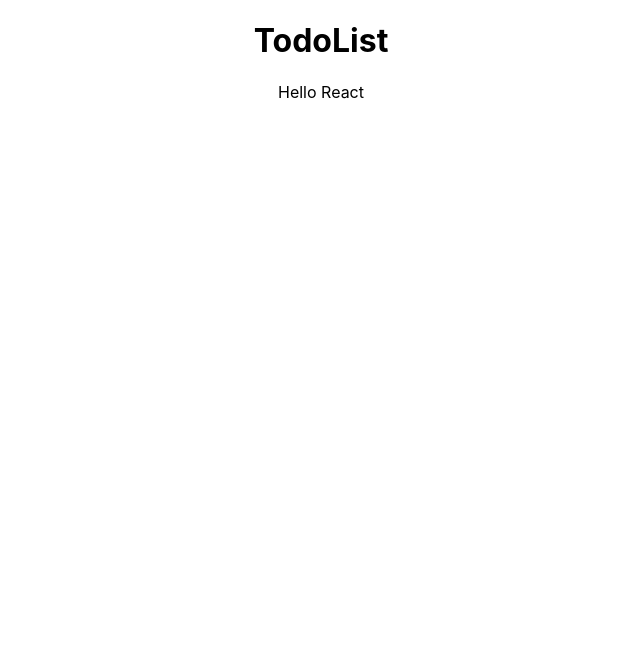
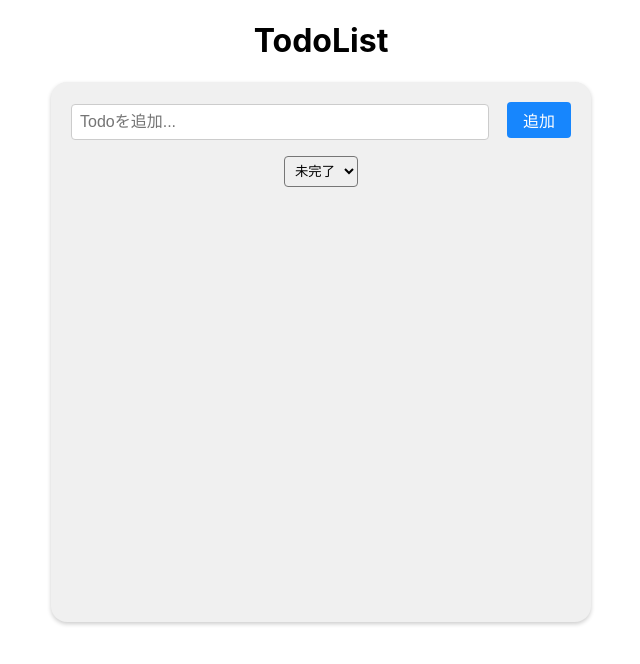
Before and after one commit to taka-yu-ki/my-todolist-app, a React (Create React App) app: page / in a window 1280 px wide. Shown: the top 664 px of the page, without its empty margins (319-959 px from the left). Built offline with nearby package versions, Linux system fonts and the light colour scheme.

Commit message:
2th-commit 20230911

```diff
--- a/src/App.tsx
+++ b/src/App.tsx
@@ -1,13 +1,13 @@
 import { RecoilRoot } from "recoil";
 import "./App.css";
-import Todo from "./componets/Todo";
+import TodoFunction from "./componets/TodoFunction";
 
 function App() {
   return (
     <div className="App">
       <h1>TodoList</h1>
       <RecoilRoot>
-        <Todo />
+        <TodoFunction />
       </RecoilRoot>
     </div>
   );
--- /dev/null
+++ b/src/TodoFunction.css
@@ -0,0 +1,84 @@
+/* todo全体のcss */
+.todo {
+  width: 500px;
+  height: 500px;
+  padding: 20px;
+  margin: 0 auto;
+  background-color: #f0f0f0;
+  box-shadow: 0 2px 4px rgba(0, 0, 0, 0.2);
+  border-radius: 16px;
+}
+
+/* todoの入力部分 */
+.todo-input input {
+  width: 80%;
+  padding: 8px;
+  margin-right: 18px;
+  border: 1px solid #ccc;
+  border-radius: 4px;
+  font-size: 16px;
+}
+
+.todo-input button {
+  padding: 6px 16px;
+  background-color: #007bff;
+  color: white;
+  border: none;
+  border-radius: 4px;
+  font-size: 16px;
+  cursor: pointer;
+  opacity: 0.9;
+}
+
+.todo-input button:hover {
+  opacity: 1;
+}
+
+/* フィルタリングとtodolist表示部分 */
+.todo-list select {
+  padding: 6px;
+  margin-top: 16px;
+  border-radius: 4px;
+}
+
+.todo-list ul {
+  list-style: none;
+  padding: 0;
+  max-height: 400px;
+  overflow-y: auto;
+}
+
+/* 単体のtodo */
+.todo-list li {
+  display: flex;
+  align-items: center;
+  padding: 8px;
+  margin-bottom: 6px;
+  border: 1px solid #ddd;
+  border-radius: 4px;
+  background-color: #e0ffff;
+  justify-content: space-between;
+}
+
+.todo-list li input[type="checkbox"] {
+  margin-right: 10px;
+}
+
+.todo-list p {
+  margin: 0;
+}
+
+.todo-list button {
+  padding: 6px 10px;
+  margin-right: 10px;
+  background-color: #ff2222;
+  color: white;
+  border: none;
+  border-radius: 4px;
+  cursor: pointer;
+  opacity: 0.9;
+}
+
+.todo-list button:hover {
+  opacity: 1;
+}
--- a/src/componets/Todo.tsx
+++ /dev/null
@@ -1,7 +0,0 @@
-import React from "react";
-
-const Todo = () => {
-  return <div>Hello React</div>;
-};
-
-export default Todo;
--- /dev/null
+++ b/src/componets/TodoFunction.tsx
@@ -0,0 +1,96 @@
+import React, { useState } from "react";
+import "../TodoFunction.css";
+
+interface Todo {
+  id: number;
+  title: string;
+  createdAt: Date;
+  completed: boolean;
+}
+
+const TodoFunction: React.FC = () => {
+  const [todos, setTodos] = useState<Todo[]>([]);
+  const [todo, setTodo] = useState<string>("");
+  const [filter, setFilter] = useState<"uncompleted" | "completed">(
+    "uncompleted"
+  );
+
+  // Todoを追加する処理
+  const addTodo = () => {
+    if (todo.trim() === "") return; //空白のtodoは追加しない
+    const newTodo: Todo = {
+      id: Date.now(),
+      title: todo,
+      createdAt: new Date(),
+      completed: false,
+    };
+    setTodos([...todos, newTodo]);
+    setTodo("");
+  };
+
+  // Todoの状態を変更する処理
+  const toggleTodo = (id: number) => {
+    const updateTodos = todos.map((todo) =>
+      todo.id === id ? { ...todo, completed: !todo.completed } : todo
+    );
+    setTodos(updateTodos);
+  };
+
+  // Todoを削除する処理
+  const deleteTodo = (id: number) => {
+    const deleteTodos = todos.filter((todo) => todo.id !== id);
+    setTodos(deleteTodos);
+  };
+
+  // todosをフィルタリングしてfilteredTodosに格納した
+  const filteredTodos = todos.filter((todo) => {
+    if (filter === "uncompleted") {
+      return !todo.completed;
+    } else if (filter === "completed") {
+      return todo.completed;
+    } else {
+      return true;
+    }
+  });
+
+  return (
+    <div className="todo">
+      <div className="todo-input">
+        <input
+          type="text"
+          placeholder="Todoを追加..."
+          value={todo}
+          onChange={(e) => setTodo(e.target.value)}
+        />
+        <button onClick={addTodo}>追加</button>
+      </div>
+      <div className="todo-list">
+        <select
+          value={filter}
+          onChange={(e) =>
+            setFilter(e.target.value as "uncompleted" | "completed")
+          }
+        >
+          <option value="uncompleted">未完了</option>
+          <option value="completed">完了</option>
+        </select>
+        <ul>
+          {filteredTodos.map((todo) => (
+            <li key={todo.id}>
+              <input
+                type="checkbox"
+                checked={todo.completed}
+                onChange={() => toggleTodo(todo.id)}
+              />
+              <p>{todo.title}</p>
+              <p>{todo.createdAt.toLocaleString()}</p>
+              <button onClick={() => deleteTodo(todo.id)}>削除</button>
+            </li>
+          ))}
+        </ul>
+      </div>
+    </div>
+  );
+};
+
+export default TodoFunction;
```
